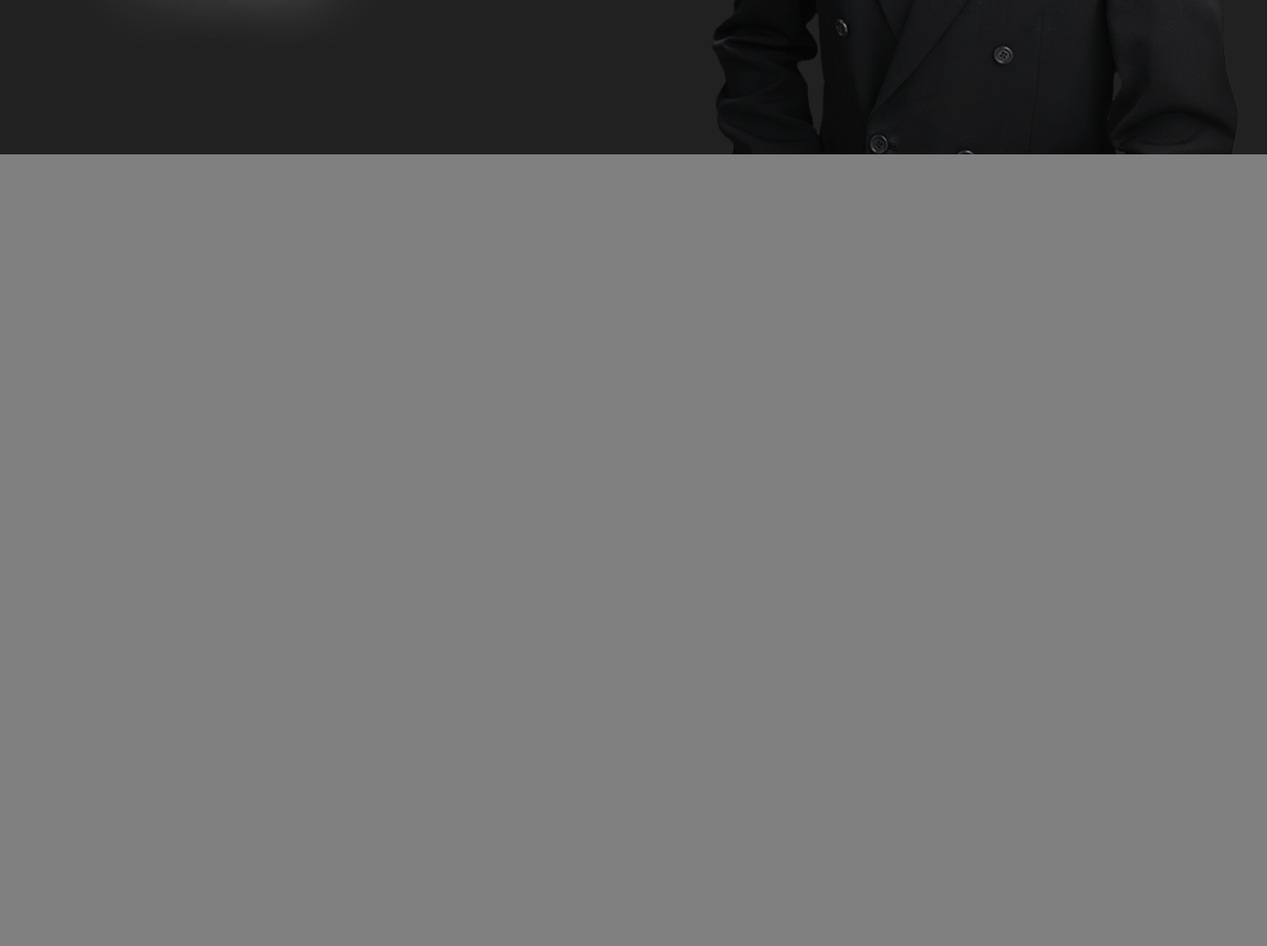
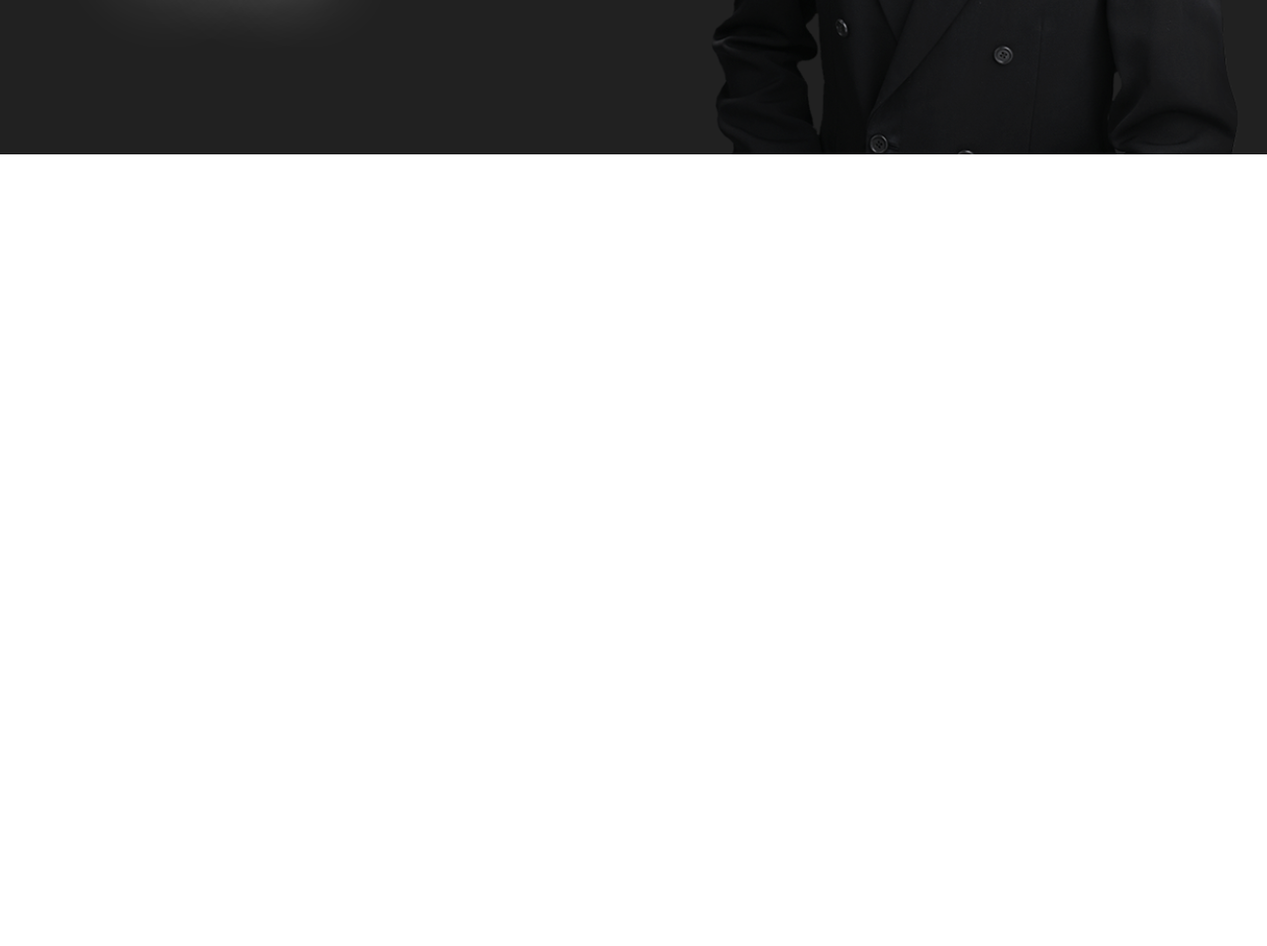
Before and after one commit to Cruzixs/portfolio, a PHP site: page / in a window 1280 px wide. Shown: the part 644-1600 px from the top of the page at 99% size. Run offline with PHP 8.4, Linux system fonts and the light colour scheme.

Commit message:
section 2 background

```diff
--- a/styles.css
+++ b/styles.css
@@ -122,7 +122,7 @@ body {
 }
 
 .section2 {
-    background: grey;
+    background: white;
 }
 
 .text {
```
